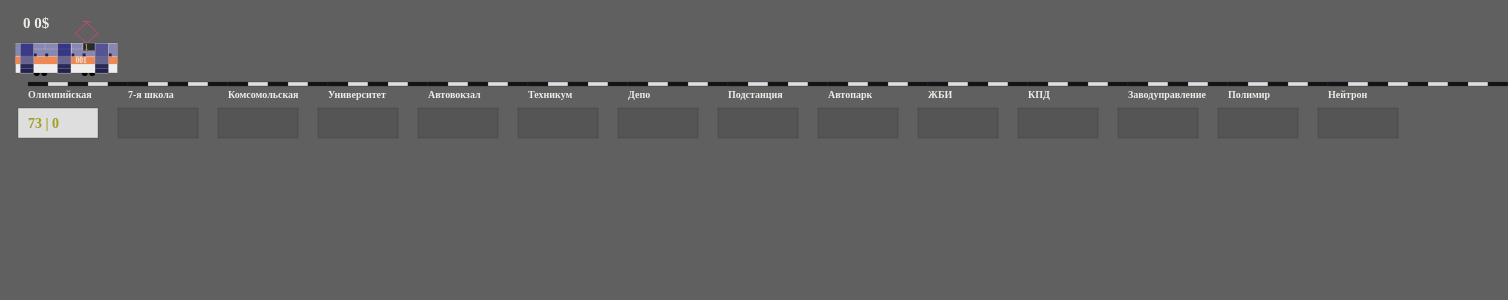
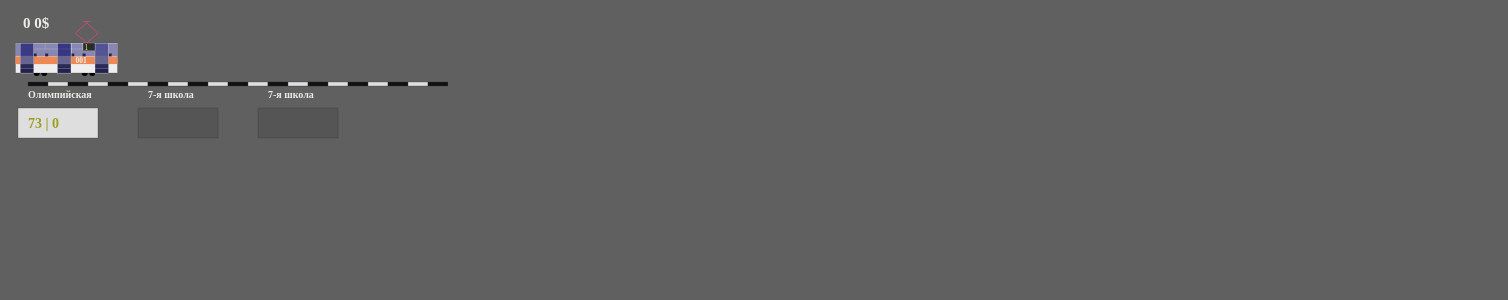
Before and after one commit to IvanShavliuga/iv2tram, a Vue app: page / in a window 1280 px wide. Shown: the top 300 px of the page, 1508 px wide, since content can reach past the window. Built offline with nearby package versions, Linux system fonts and the light colour scheme.

Commit message:
upd design

```diff
--- a/src/components/line.vue
+++ b/src/components/line.vue
@@ -2,6 +2,7 @@
   <div class="line">
     <div
       ref="tram"
+      :style="'left:' + (gettrampos * 120) + 'px'"
       class="line__tram"
     >
       <tram
@@ -17,9 +18,9 @@
       />
     </div>
     <div
-      v-for="(s,k) in line.way"
+      v-for="(s,k) in getcurrstop"
       :key="k"
-      :style="'left:' + s.left + 'px'"
+      :style="'left:' + (k * 120) + 'px'"
       class="line__stop"
     >
       <stop
@@ -34,7 +35,6 @@
 <script>
 import tram from './images/tram.vue'
 import stop from './images/stop.vue'
-import { TimelineMax, Back } from 'gsap'
 
 export default {
   components: {
@@ -254,6 +254,19 @@ export default {
     }
   },
   computed: {
+    gettrampos () {
+      const l = this.line.way.length - 1
+      const p = this.line.position
+      return (!p) ? (0) : ((p < l) ? 1 : 2)
+    },
+    getcurrstop () {
+      const l = this.line.way.length - 1
+      const p = this.line.position
+      const prev = this.line.way[(!p) ? 0 : (p - 1)]
+      const curr = this.line.way[(!p) ? 1 : (p)]
+      const next = this.line.way[(p < l) ? (p + 1) : l]
+      return [prev, curr, next]
+    },
     getmoney () {
       let countps = 0
       const pfl = this.pass.filter((el) => {
@@ -303,12 +316,6 @@ export default {
       if (this.line.position < this.line.way.length - 1) {
         this.line.position++
         this.stop = this.line.way[this.line.position].name
-        const tl = new TimelineMax()
-        tl.to(this.$refs.tram, 0.01, {
-          left: this.line.way[this.line.position].left,
-          delay: 0.3,
-          ease: Back.easeOut
-        })
       }
     },
     genstopspass () {
```
